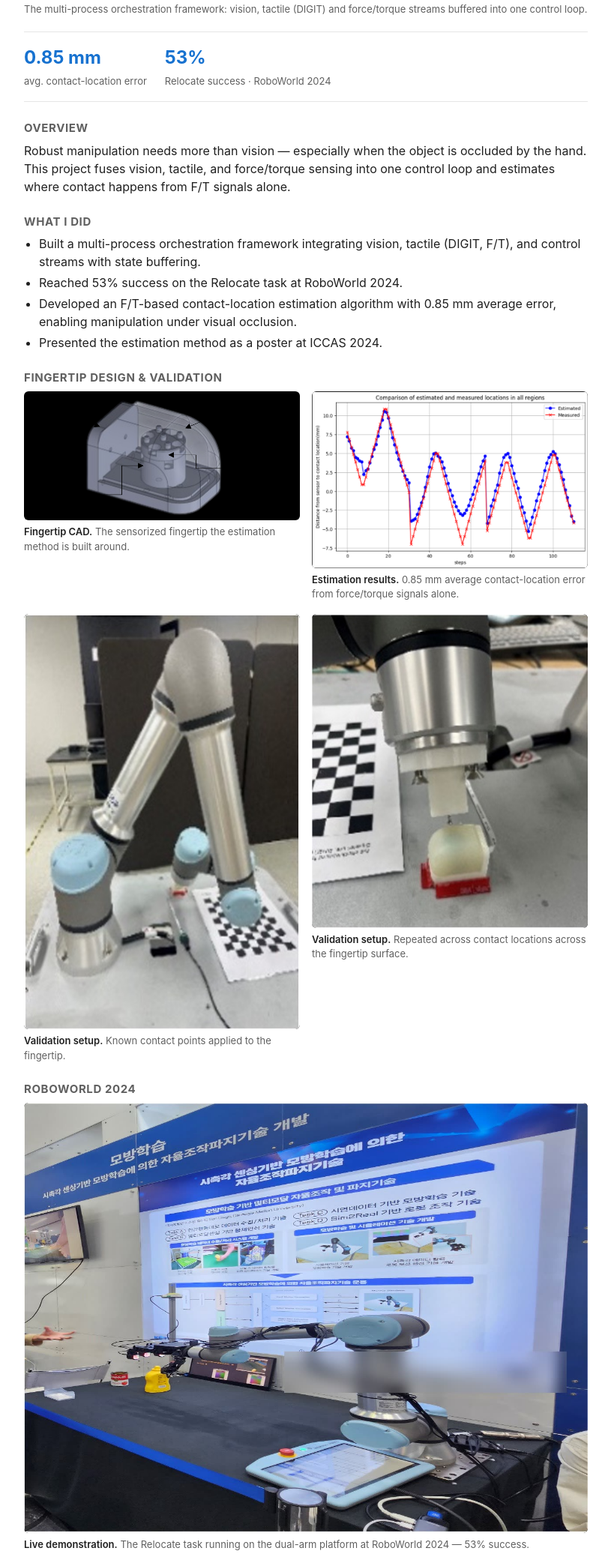
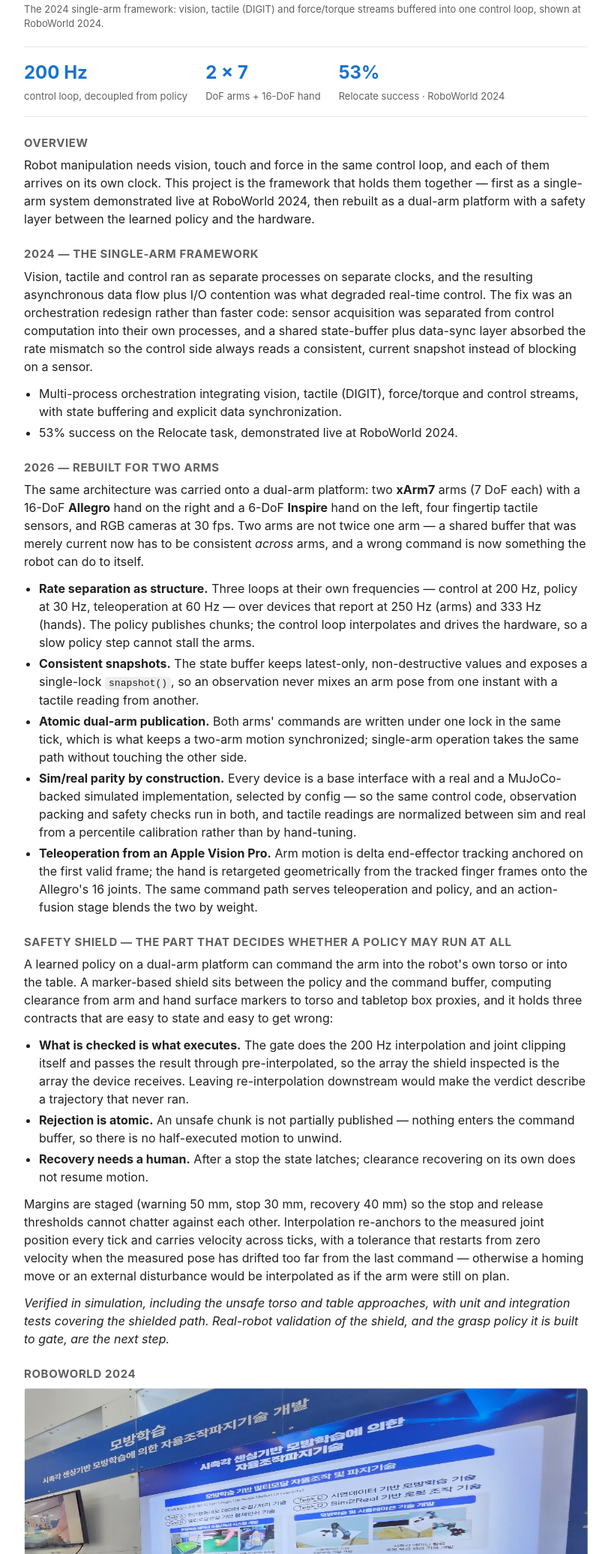
Before and after one commit to dsafjk0024/dsafjk0024.github.io, a plain HTML site: page projects/multimodal.html in a window 1280 px wide. Shown: the part 546-2619 px from the top of the page at 75% size, without its empty margins (232-1047 px from the left). Drawn offline with Linux system fonts and the light colour scheme.

Commit message:
Split multimodal into framework + contact estimation; fix image backgrounds and grid sizing

```diff
--- a/projects/multimodal.html
+++ b/projects/multimodal.html
@@ -3,7 +3,7 @@
 <head>
   <meta charset="utf-8">
   <meta name="viewport" content="width=device-width, initial-scale=1">
-  <title>Multimodal Sensing &amp; Contact Location Estimation · Jusung Kim</title>
+  <title>Multimodal Sensing &amp; Unified Control Framework · Jusung Kim</title>
   <link rel="stylesheet" href="../style.css">
   <link rel="icon" href="data:,">
 </head>
@@ -13,70 +13,125 @@
   <a class="back" href="../index.html">← Back to home</a>
 
   <div class="detail-head">
-    <h1>Multimodal Sensing Integration &amp; Contact Location Estimation</h1>
-    <p class="detail-meta">KETI · 2024 · Lead / core contributor
-      <span class="award">ICCAS 2024 (Poster)</span></p>
+    <h1>Multimodal Sensing Integration &amp; Unified Control Framework</h1>
+    <p class="detail-meta">KETI · 2024 – Present · Core contributor (50%)
+      <span class="award">RoboWorld 2024 live demo</span></p>
   </div>
 
   <img class="media" src="../images/roboworld_framework.png"
        alt="Multi-process framework fusing vision, tactile and force/torque sensing">
-  <p class="media-note">The multi-process orchestration framework: vision, tactile (DIGIT) and
-     force/torque streams buffered into one control loop.</p>
+  <p class="media-note">The 2024 single-arm framework: vision, tactile (DIGIT) and force/torque
+     streams buffered into one control loop, shown at RoboWorld 2024.</p>
 
   <div class="stat-row">
-    <div class="stat"><span class="num">0.85 mm</span><span class="lbl">avg. contact-location error</span></div>
+    <div class="stat"><span class="num">200 Hz</span><span class="lbl">control loop, decoupled from policy</span></div>
+    <div class="stat"><span class="num">2 × 7</span><span class="lbl">DoF arms + 16-DoF hand</span></div>
     <div class="stat"><span class="num">53%</span><span class="lbl">Relocate success · RoboWorld 2024</span></div>
   </div>
 
   <h3>Overview</h3>
   <p>
-    Robust manipulation needs more than vision — especially when the object is occluded by the
-    hand. This project fuses vision, tactile, and force/torque sensing into one control loop and
-    estimates where contact happens from F/T signals alone.
+    Robot manipulation needs vision, touch and force in the same control loop, and each of them
+    arrives on its own clock. This project is the framework that holds them together — first as
+    a single-arm system demonstrated live at RoboWorld 2024, then rebuilt as a dual-arm
+    platform with a safety layer between the learned policy and the hardware.
   </p>
 
-  <h3>What I did</h3>
+  <h3>2024 — the single-arm framework</h3>
+  <p>
+    Vision, tactile and control ran as separate processes on separate clocks, and the resulting
+    asynchronous data flow plus I/O contention was what degraded real-time control. The fix was
+    an orchestration redesign rather than faster code: sensor acquisition was separated from
+    control computation into their own processes, and a shared state-buffer plus data-sync layer
+    absorbed the rate mismatch so the control side always reads a consistent, current snapshot
+    instead of blocking on a sensor.
+  </p>
   <ul>
-    <li>Built a multi-process orchestration framework integrating vision, tactile (DIGIT, F/T), and control streams with state buffering.</li>
-    <li>Reached 53% success on the Relocate task at RoboWorld 2024.</li>
-    <li>Developed an F/T-based contact-location estimation algorithm with 0.85&nbsp;mm average error, enabling manipulation under visual occlusion.</li>
-    <li>Presented the estimation method as a poster at ICCAS 2024.</li>
+    <li>Multi-process orchestration integrating vision, tactile (DIGIT), force/torque and control
+        streams, with state buffering and explicit data synchronization.</li>
+    <li>53% success on the Relocate task, demonstrated live at RoboWorld 2024.</li>
   </ul>
 
-  <h3>Fingertip design &amp; validation</h3>
-  <div class="media-grid">
-    <figure>
-      <img src="../images/fingertip_cad.png" alt="Fingertip 3D CAD design">
-      <figcaption><b>Fingertip CAD.</b> The sensorized fingertip the estimation method is
-        built around.</figcaption>
-    </figure>
-    <figure>
-      <img src="../images/fingertip_estimation_results.png" alt="Contact location estimation results">
-      <figcaption><b>Estimation results.</b> 0.85&nbsp;mm average contact-location error from
-        force/torque signals alone.</figcaption>
-    </figure>
-    <figure>
-      <img src="../images/fingertip_validation_1.jpg" alt="Fingertip validation experiment, setup 1">
-      <figcaption><b>Validation setup.</b> Known contact points applied to the fingertip.</figcaption>
-    </figure>
-    <figure>
-      <img src="../images/fingertip_validation_2.jpg" alt="Fingertip validation experiment, setup 2">
-      <figcaption><b>Validation setup.</b> Repeated across contact locations across the
-        fingertip surface.</figcaption>
-    </figure>
-  </div>
+  <h3>2026 — rebuilt for two arms</h3>
+  <p>
+    The same architecture was carried onto a dual-arm platform: two <b>xArm7</b> arms
+    (7&nbsp;DoF each) with a 16-DoF <b>Allegro</b> hand on the right and a 6-DoF
+    <b>Inspire</b> hand on the left, four fingertip tactile sensors, and RGB cameras at
+    30&nbsp;fps. Two arms are not twice one arm — a shared buffer that was merely current now has
+    to be consistent <em>across</em> arms, and a wrong command is now something the robot can do
+    to itself.
+  </p>
+  <ul>
+    <li><b>Rate separation as structure.</b> Three loops at their own frequencies — control at
+        200&nbsp;Hz, policy at 30&nbsp;Hz, teleoperation at 60&nbsp;Hz — over devices that report
+        at 250&nbsp;Hz (arms) and 333&nbsp;Hz (hands). The policy publishes chunks; the control
+        loop interpolates and drives the hardware, so a slow policy step cannot stall the arms.</li>
+    <li><b>Consistent snapshots.</b> The state buffer keeps latest-only, non-destructive values
+        and exposes a single-lock <code>snapshot()</code>, so an observation never mixes an arm
+        pose from one instant with a tactile reading from another.</li>
+    <li><b>Atomic dual-arm publication.</b> Both arms' commands are written under one lock in the
+        same tick, which is what keeps a two-arm motion synchronized; single-arm operation takes
+        the same path without touching the other side.</li>
+    <li><b>Sim/real parity by construction.</b> Every device is a base interface with a real and
+        a MuJoCo-backed simulated implementation, selected by config — so the same control code,
+        observation packing and safety checks run in both, and tactile readings are normalized
+        between sim and real from a percentile calibration rather than by hand-tuning.</li>
+    <li><b>Teleoperation from an Apple Vision Pro.</b> Arm motion is delta end-effector tracking
+        anchored on the first valid frame; the hand is retargeted geometrically from the tracked
+        finger frames onto the Allegro's 16 joints. The same command path serves teleoperation
+        and policy, and an action-fusion stage blends the two by weight.</li>
+  </ul>
+
+  <h3>Safety shield — the part that decides whether a policy may run at all</h3>
+  <p>
+    A learned policy on a dual-arm platform can command the arm into the robot's own torso or
+    into the table. A marker-based shield sits between the policy and the command buffer,
+    computing clearance from arm and hand surface markers to torso and tabletop box proxies, and
+    it holds three contracts that are easy to state and easy to get wrong:
+  </p>
+  <ul>
+    <li><b>What is checked is what executes.</b> The gate does the 200&nbsp;Hz interpolation and
+        joint clipping itself and passes the result through pre-interpolated, so the array the
+        shield inspected is the array the device receives. Leaving re-interpolation downstream
+        would make the verdict describe a trajectory that never ran.</li>
+    <li><b>Rejection is atomic.</b> An unsafe chunk is not partially published — nothing enters
+        the command buffer, so there is no half-executed motion to unwind.</li>
+    <li><b>Recovery needs a human.</b> After a stop the state latches; clearance recovering on
+        its own does not resume motion.</li>
+  </ul>
+  <p>
+    Margins are staged (warning 50&nbsp;mm, stop 30&nbsp;mm, recovery 40&nbsp;mm) so the stop and
+    release thresholds cannot chatter against each other. Interpolation re-anchors to the
+    measured joint position every tick and carries velocity across ticks, with a tolerance that
+    restarts from zero velocity when the measured pose has drifted too far from the last
+    command — otherwise a homing move or an external disturbance would be interpolated as if
+    the arm were still on plan.
+  </p>
+  <p>
+    <em>Verified in simulation, including the unsafe torso and table approaches, with unit and
+    integration tests covering the shielded path. Real-robot validation of the shield, and the
+    grasp policy it is built to gate, are the next step.</em>
+  </p>
 
   <h3>RoboWorld 2024</h3>
   <div class="media-grid single">
     <figure>
       <img src="../images/roboworld_demo.jpg" alt="Relocate task demonstration at RoboWorld 2024">
-      <figcaption><b>Live demonstration.</b> The Relocate task running on the dual-arm
-        platform at RoboWorld 2024 — 53% success.</figcaption>
+      <figcaption><b>Live demonstration.</b> The Relocate task running on the platform at
+        RoboWorld 2024 — 53% success, with vision, tactile and force sensing in one loop.</figcaption>
     </figure>
   </div>
 
   <h3>Stack</h3>
-  <p class="tags">sensor fusion · DIGIT tactile · F/T sensor · RGB-D · multi-process control</p>
+  <p class="tags">Python · multiprocessing · xArm7 ×2 · Allegro Hand · Inspire Hand ·
+     tactile sensing · RealSense · MuJoCo · Apple Vision Pro teleoperation · safety shield</p>
+
+  <h3>Related</h3>
+  <p>
+    The fingertip contact-location work that feeds this framework's tactile channel is written up
+    separately: <a href="contact.html">Contact Location Estimation on Dexterous Hand
+    Fingertips</a>.
+  </p>
 
 </div>
 </body>
--- a/style.css
+++ b/style.css
@@ -262,3 +262,15 @@ figcaption b { color: var(--fg); font-weight: 600; }
   padding: 0 8px;
 }
 @media (max-width: 600px) { .thumb-placeholder { width: 116px; } }
+
+/* ---------- transparent PNGs need a light ground, video needs a dark one ---------- */
+figure img, img.media { background: #fff; }
+figure video, video.media { background: #000; }
+
+/* uniform cells: equal height, nothing cropped (plots and photos keep their content) */
+.media-grid.uniform figure img {
+  aspect-ratio: 4 / 3;
+  object-fit: contain;
+  background: #fff;
+}
+.media-grid.uniform.tall figure img { aspect-ratio: 3 / 4; }
```
Also changed, not shown: index.html (+18 -4 lines), projects/contact.html (added, +85 -0 lines).
